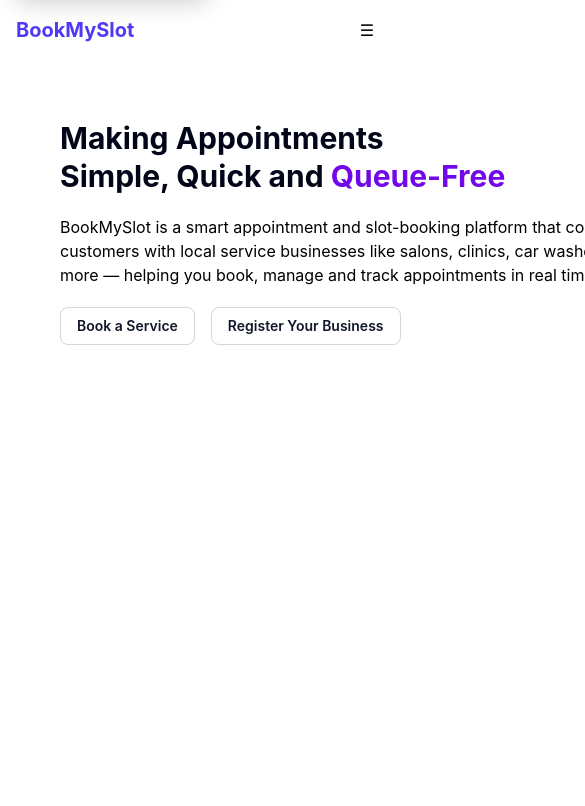
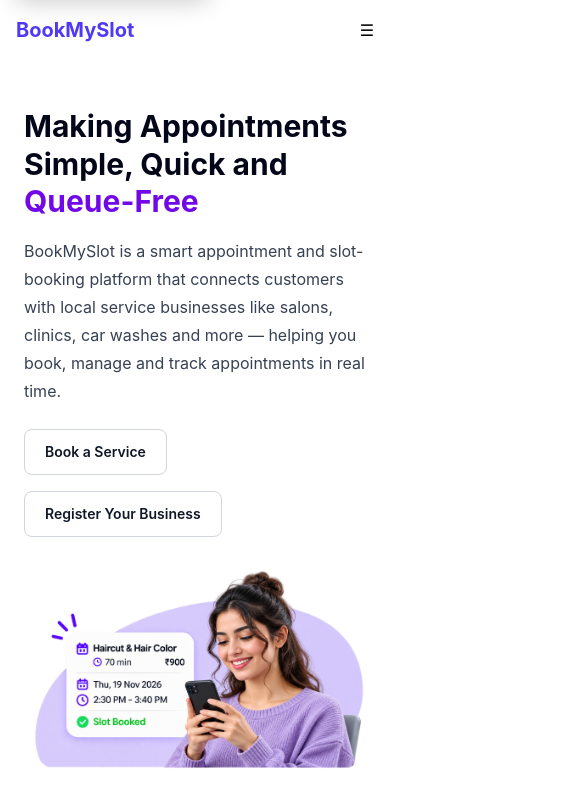
Before and after one commit to beingharsh12/BookMySlot, a React (Vite) app in the folder Frontend/vite-project/: page /about in a window 390 px wide. Shown: the top 806 px of the page, 585 px wide, since content can reach past the window. Built offline with nearby package versions, Linux system fonts and the light colour scheme.

Commit message:
Enhanced the UI design of About page and created responsive

```diff
--- a/Frontend/vite-project/src/App.jsx
+++ b/Frontend/vite-project/src/App.jsx
@@ -15,17 +15,16 @@ function App() {
       <Routes>
         <Route element={<MainLayout />}>
           <Route path="/" element={<Home />} />
-          <Route path="/about" element={<About/>} />
-        </Route>
-      </Routes>
+          <Route path="/about" element={<About />} />
+
 
           {/* routes for useres dash board  */}
-
-      <Routes>
           <Route
             element={
               <section>
-              <h1 className="mb-6 rounded-xl bg-slate-900 px-6 py-4 text-2xl font-bold text-white">default healder of the users dashboard </h1>
+                <h1 className="mb-6 rounded-xl bg-slate-900 px-6 py-4 text-2xl font-bold text-white">
+                  default healder of the users dashboard{" "}
+                </h1>
                 <Outlet />
               </section>
             }
@@ -36,10 +35,11 @@ function App() {
             />
 
             <Route path="/users/dashboard" element={<div>dashboard </div>} />
+          </Route>
+        </Route>
 
-        </Route>
+
       </Routes>
-
 
     </>
   );
--- a/Frontend/vite-project/src/components/About.jsx
+++ b/Frontend/vite-project/src/components/About.jsx
@@ -1,45 +1,63 @@
+
 import React from "react";
-import girlPhoto from "../assets/about-girl-image.png";
-import { Link } from 'react-router-dom'
+import girlPhoto from "../assets/about-page-image.png";
+import { Link } from "react-router-dom";
+
 const About = () => {
   return (
-    <>
-      <div className="flex p-15 justify-between">
-        <div className="left-div flex flex-col gap-5" >
-          <div className="flex flex-col gap-5">
-<h1 class="text-3xl font-bold leading-tight text-slate-950 sm:text-4xl">
-  Making Appointments <br /> Simple, Quick and <span class="text-violet-700">Queue-Free</span>
-</h1>
-            <p className="w-150">
-                BookMySlot is a smart appointment and slot-booking platform that connects customers with local service businesses like salons, clinics, car washes and more — helping you book, manage and track appointments in real time.
-            </p>
-          </div>
+    <section className="flex flex-col md:flex-row items-center justify-between gap-8 lg:gap-14 px-6 py-12 sm:px-10 lg:px-16">
 
+      {/* Left Content */}
+      <div className="flex w-full flex-col gap-6 md:w-1/2">
 
+        <div className="flex flex-col gap-4">
+          <h1 className="text-3xl font-bold leading-tight text-slate-950 sm:text-4xl lg:text-5xl">
+            Making Appointments
+            <br />
+            Simple, Quick and{" "}
+            <span className="text-violet-700">
+              Queue-Free
+            </span>
+          </h1>
 
-          <div className="two-buttons flex gap-4">
-            <Link to="/users/services" className="rounded-lg border border-gray-300 bg-white px-4 py-2 text-sm font-semibold
-         text-gray-900 transition-colors hover:bg-gray-100 active:bg-gray-200
-         focus-visible:outline-2 focus-visible:outline-offset-2 focus-visible:outline-gray-700">
-              Book a Service
-            </Link>
+          <p className="max-w-xl text-base leading-7 text-gray-700">
+            BookMySlot is a smart appointment and slot-booking platform
+            that connects customers with local service businesses like
+            salons, clinics, car washes and more — helping you book,
+            manage and track appointments in real time.
+          </p>
+        </div>
 
-            <Link to="/business/register" className="rounded-lg border border-gray-300 bg-white px-4 py-2 text-sm font-semibold
-         text-gray-900 transition-colors hover:bg-gray-100 active:bg-gray-200
-         focus-visible:outline-2 focus-visible:outline-offset-2 focus-visible:outline-gray-700">
-              Register Your Business
-            </Link>
-          </div>
+        {/* CTA Links */}
+        <div className="flex flex-wrap gap-4">
 
+          <Link
+            to="/users/services"
+            className="inline-flex min-h-11 items-center justify-center rounded-lg border border-gray-300 bg-white px-5 py-3 text-sm font-semibold text-gray-900 transition-colors hover:bg-gray-100 active:bg-gray-200 focus-visible:outline-2 focus-visible:outline-offset-2 focus-visible:outline-gray-700"
+          >
+            Book a Service
+          </Link>
 
+          <Link
+            to="/business/register"
+            className="inline-flex min-h-11 items-center justify-center rounded-lg border border-gray-300 bg-white px-5 py-3 text-sm font-semibold text-gray-900 transition-colors hover:bg-gray-100 active:bg-gray-200 focus-visible:outline-2 focus-visible:outline-offset-2 focus-visible:outline-gray-700"
+          >
+            Register Your Business
+          </Link>
 
         </div>
+      </div>
 
-        <div className="right-div" >
-          <img src={girlPhoto} className="h-100 w-150 " alt="girl-img" />
-        </div>
+      {/* Right Image */}
+      <div className="w-full md:w-1/2">
+        <img
+          src={girlPhoto}
+          alt=""
+          className="mx-auto block h-auto w-full max-w-xl object-contain"
+        />
       </div>
-    </>
+
+    </section>
   );
 };
 
```
Also changed, not shown: Frontend/vite-project/src/assets/about-page-image.png (added). Lines whose indentation alone changed are shown as unchanged.
